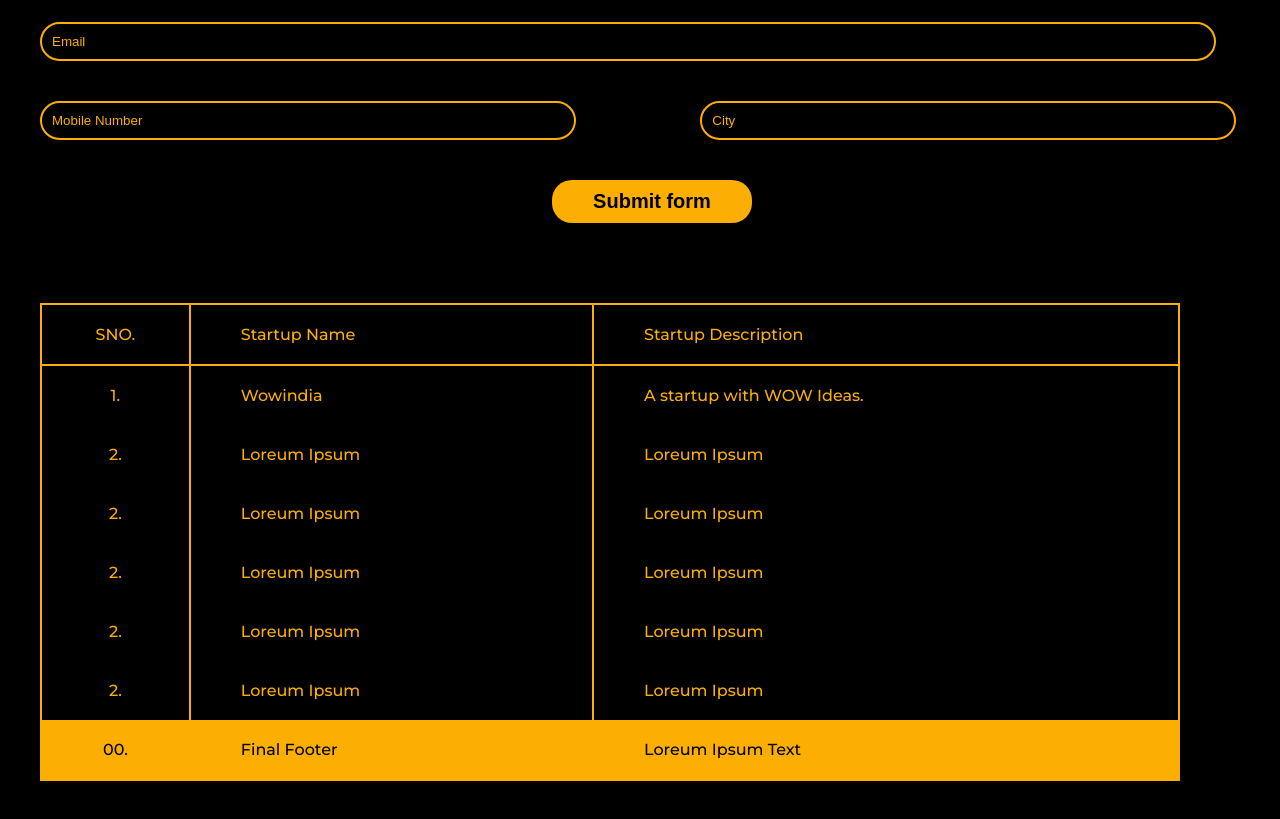
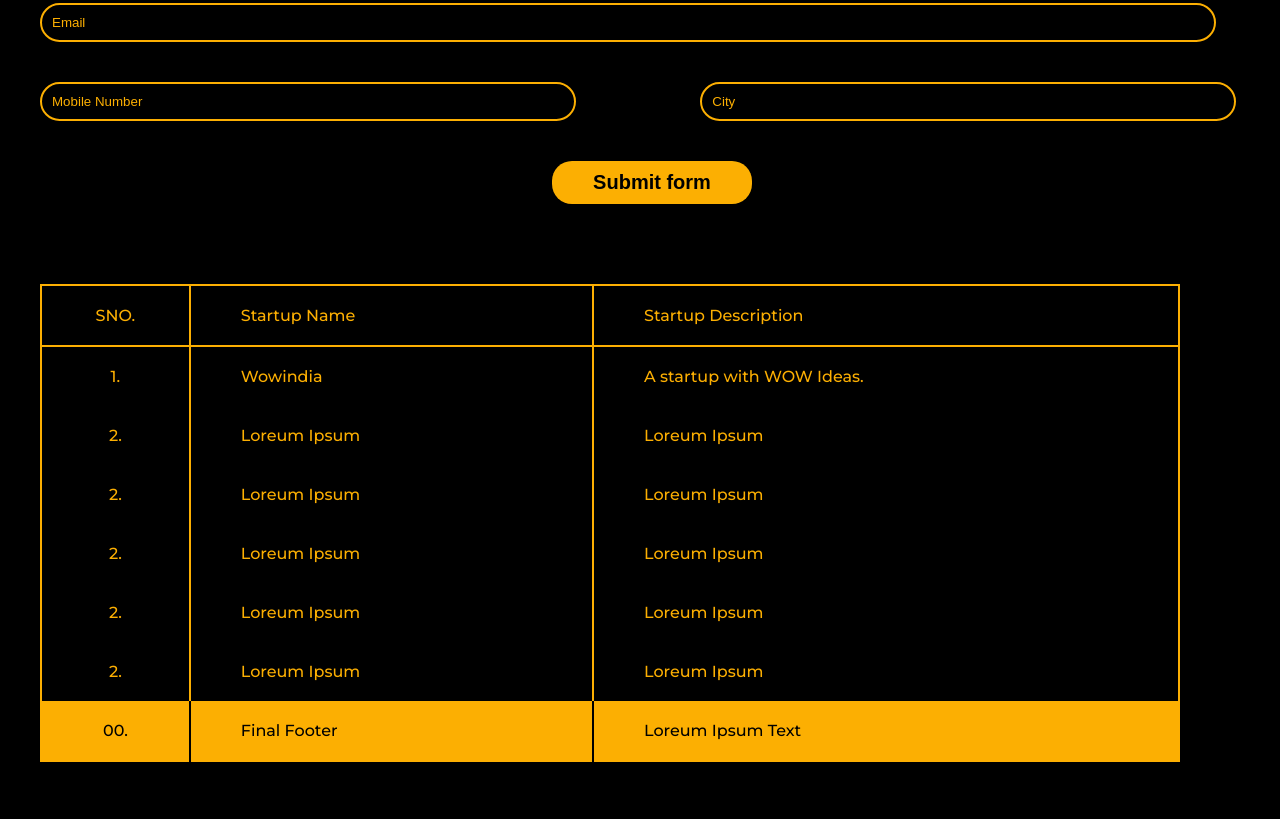
Before and after one commit to Amithariyale/Frontend-Contest-1, a plain HTML site: page index.html in a window 1280 px wide. Shown: the part 836-1655 px from the top of the page. Drawn offline with Linux system fonts and the light colour scheme.

Commit message:
final commit

```diff
--- a/index.html
+++ b/index.html
@@ -85,9 +85,11 @@
                 </tr>
             </tbody>
             <tfoot>
-                <td>00.</td>
-                <td>Final Footer</td>
-                <td>Loreum Ipsum Text</td>
+                <tr>
+                    <td>00.</td>
+                    <td>Final Footer</td>
+                    <td>Loreum Ipsum Text</td>
+                </tr>
             </tfoot>
         </table>
     </div>
--- a/style.css
+++ b/style.css
@@ -30,6 +30,7 @@ nav>ul{
 }
 nav>ul>li{
     padding-inline: 30px;
+    cursor: pointer;
 }
 .intro-section{
     display: flex;
@@ -38,7 +39,7 @@ nav>ul>li{
 }
 img{
     width: 600px;
-    /* height: 20px; */
+    height: 400px;
 }
 button{
     background-color: #FCAF02;
@@ -48,6 +49,7 @@ button{
     border-radius: 20px;
     font-size: 20px;
     font-weight: bold;
+    cursor: pointer;
 }
 h1{
     font-size: 50px;
@@ -97,7 +99,7 @@ table{
 thead{
     border: 2px solid #FCAF02;
 }
-tr>td{
+td{
     border-left: 2px solid #FCAF02;
     padding: 20px;
 }
@@ -108,8 +110,11 @@ td:nth-child(1){
 td:nth-child(2),td:nth-child(3){
     padding-inline: 50px;
 }
-tfoot td{
+tfoot{
     background-color: #FCAF02;
     color: black;
 
 }
+tfoot>tr>td:nth-child(1),tfoot>tr>td:nth-child(2){
+    border-right: 2px solid black;
+}
```
